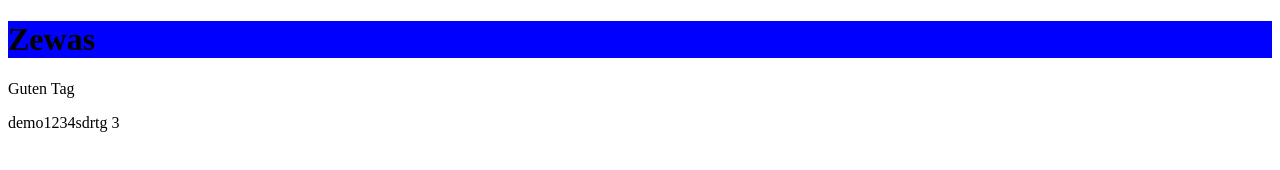
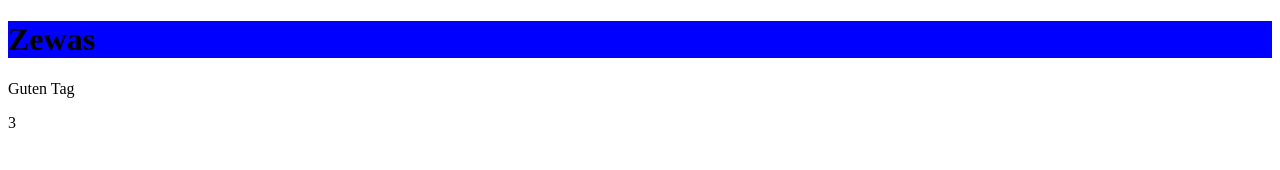
Before and after one commit to FlorianFleisch/00_web_Basics_Florian, a plain HTML site: page 001_UE_undefined/index.html in a window 1280 px wide. Drawn offline with Linux system fonts and the light colour scheme.

Commit message:
fixed text

```diff
--- a/001_UE_undefined/index.html
+++ b/001_UE_undefined/index.html
@@ -9,6 +9,6 @@
 <body>
     <h1 class="header">Zewas</h1>
     <p>Guten Tag</p>
-    demo1234sdrtg
+
 </body>3
 </html>
```
